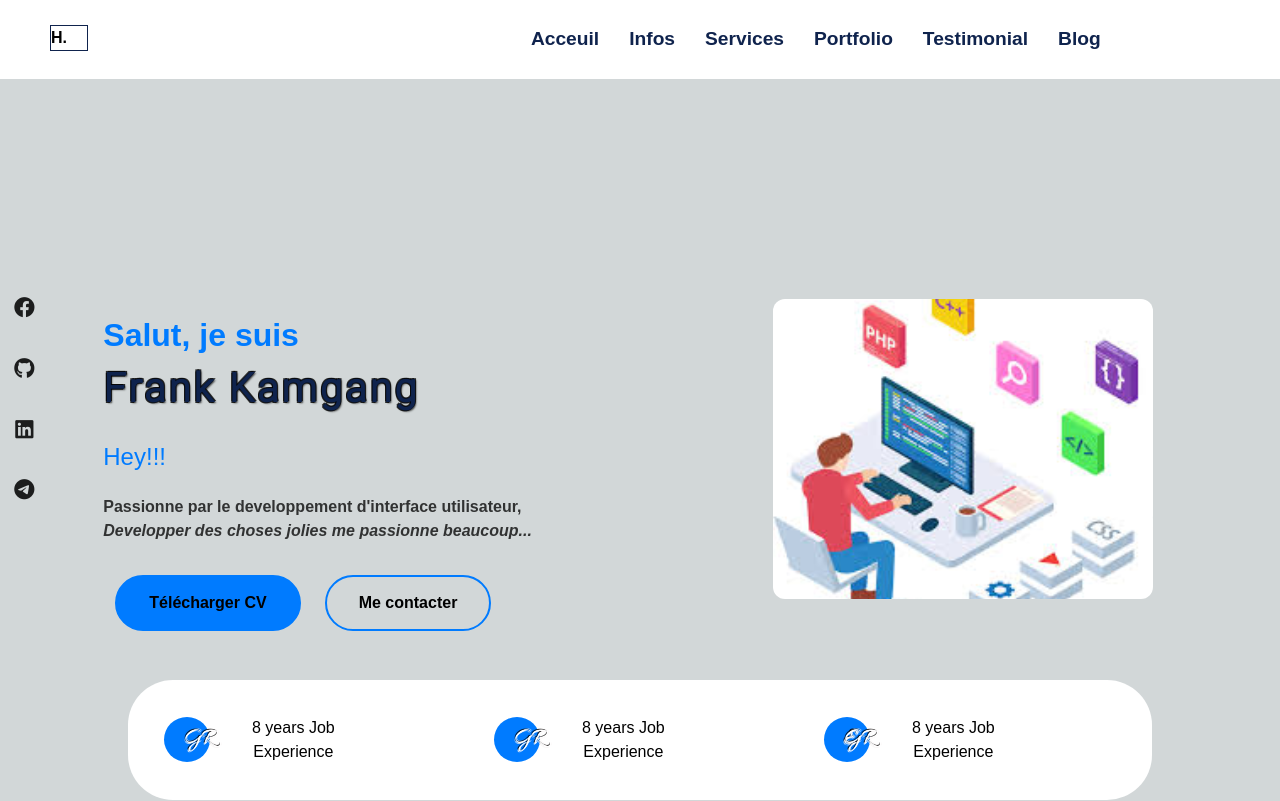
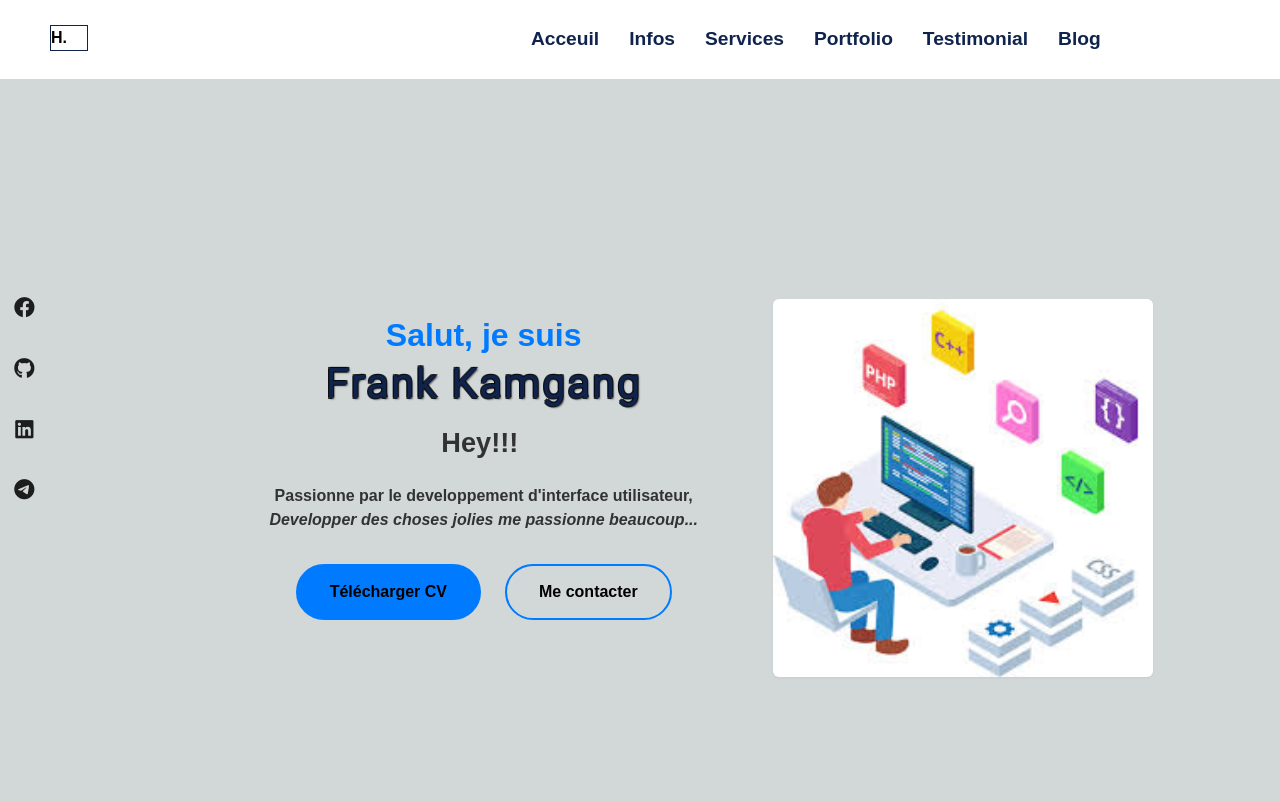
Before and after one commit to Frankam487/portfolio, a React (Vite) app: page / in a window 1280 px wide. Shown: the top 801 px of the page. Built offline with nearby package versions, Linux system fonts and the light colour scheme.

Commit message:
cleaned whith tailwindcss

```diff
--- a/src/App.jsx
+++ b/src/App.jsx
@@ -20,7 +20,6 @@ const App = () => {
       <div className="app">
         <Header />
         <Home />
-        <Skills />
         <AboutMe />
         <Expertise />
         <Parcours />
--- a/src/components/Home.jsx
+++ b/src/components/Home.jsx
@@ -5,20 +5,18 @@ export const Home = () => {
   return (
     <>
       <Icons />
-      <div className="content">
-        <div className="home">
-          <div className="name-content">
-            <h4>Salut, je suis</h4>
-            <h1>Frank Kamgang</h1>
-            <h5>
-              <span style={{ background: "red" }}>
-                <TypeAnimation
-                  style={{
-                    color: "#007bff",
-                    fontWeight: "100",
-                    fontSize: "1.5rem",
-                    fontFamily: "sans-serif",
-                  }}
+      <div className="content 1005:flex grid grid-cols-[55%_35%] my-48">
+        <div className="home w-full text-center">
+          <div className="name-content mx-36">
+            <h4 className="text-1xl text-cyan-500 font-bold my-2">
+              Salut, je suis
+            </h4>
+            <h1 className="text-3xl font-extrabold text-blue-950 flex-1">
+              Frank Kamgang
+            </h1>
+            <h5 >
+              <span >
+                <TypeAnimation className="text-cyan-200"
                   sequence={[
                     "Hey!!!",
                     1000,
@@ -32,16 +30,26 @@ export const Home = () => {
               </span>
             </h5>
           </div>
-          <p>
+          <p className="my-8 font-bold text-center">
             Passionne par le developpement d'interface utilisateur,
             <br /> <i>Developper des choses jolies me passionne beaucoup...</i>
           </p>
-          <div className="btns-container">
-            <button className="tel">Télécharger CV</button>
-            <button className="contact">Me contacter</button>
+          <div className="btns-container mx-auto flex my-10 items-center justify-center">
+            <button className="tel flex transform hover:scale-110 hover:-translate-x-1 transition-transform duration-300justify-center items-center mx-[7px] p-[14px_32px] border-2 border-sky-500 rounded-[30px] cursor-pointer duration-400 ease text-1xl">
+              Télécharger CV
+            </button>
+            <button className="contact flex justify-center items-center p-[14px_32px] border-2 border-sky-500 rounded-[30px] cursor-pointer duration-400 ease transform hover:scale-110 hover:-translate-x-1 transition-transform duration-300">
+              Me contacter
+            </button>
           </div>
         </div>
-        <div className="image"></div>
+        <div className="image  1005:bg-reg-400">
+          <img
+            src="../../../public/images.jpeg"
+            alt=""
+            className="text-center mx-auto  rounded-md drop-shadow-sm w-[400px]"
+          />
+        </div>
       </div>
     </>
   );
--- a/src/components/Portfolio.jsx
+++ b/src/components/Portfolio.jsx
@@ -22,8 +22,8 @@ const Portfolio = () => {
       <div className="projects flex flex-wrap items-center justify-center">
         <div className="image m-12 relative w-[400px]">
           <img src="../../public/fr.jpg" alt="" className="w-full" />
-          <div className="absolute top-[-0px] left-[-11px] h-full w-full text-white bg-black/60 flex flex-col  items-center opacity-0 duration-600 hover:opacity-100  md:top-[-220px]">
-            <div className="btns flex transform translate-y-[195px] transition-transform duration-600 group-hover:translate-y-0">
+          <div className="">
+            <div className="btns ">
               <button className="flex">X</button>
               <button className="flex">X</button>
             </div>
--- a/src/styles/components/_Skills.scss
+++ b/src/styles/components/_Skills.scss
@@ -1,51 +1,51 @@
-.skills {
-    display: grid;
-    grid-template-columns: 33% 33% 33%;
-    background-color: $white;
-    padding: 12px;
-    transform: translate(50% -50%);
-    margin: 0 auto;
-    margin-top: 25px;
-    width: 80%;
-    border-radius: 45px;
+// .skills {
+//     display: grid;
+//     grid-template-columns: 33% 33% 33%;
+//     background-color: $white;
+//     padding: 12px;
+//     transform: translate(50% -50%);
+//     margin: 0 auto;
+//     margin-top: 25px;
+//     width: 80%;
+//     border-radius: 45px;
 
-    .years,
-    .project,
-    .support {
-        display: grid;
-        grid-template-columns: 25% 75%;
-        text-align: center;
-        align-items: center;
-        width: 70%;
+//     .years,
+//     .project,
+//     .support {
+//         display: grid;
+//         grid-template-columns: 25% 75%;
+//         text-align: center;
+//         align-items: center;
+//         width: 70%;
 
-        span {
-            content: '';
-            border-radius: 50%;
-            background: $skyblue;
-            height: 45px;
-            width: 46px;
-            padding: 20px;
-            display: flex;
-            font-family: $font1;
-            font-size: 1.4rem;
-            color: $white;
-            align-items: center;
-            text-align: center;
-            position: relative;
-            text-shadow: 0px 0px rgba(255, 252, 252, 0.8),
-                    -1px -1px 0px rgba(0, 0, 0, 0.8),
-                    1px -1px 0px rgba(250, 246, 246, 0.8),
-                    -1px 1px 0px rgba(247, 244, 244, 0.8);
-            &::after{
-                content: 'GR';
-                position: absolute;
-            }
-        }
+//         span {
+//             content: '';
+//             border-radius: 50%;
+//             background: $skyblue;
+//             height: 45px;
+//             width: 46px;
+//             padding: 20px;
+//             display: flex;
+//             font-family: $font1;
+//             font-size: 1.4rem;
+//             color: $white;
+//             align-items: center;
+//             text-align: center;
+//             position: relative;
+//             text-shadow: 0px 0px rgba(255, 252, 252, 0.8),
+//                     -1px -1px 0px rgba(0, 0, 0, 0.8),
+//                     1px -1px 0px rgba(250, 246, 246, 0.8),
+//                     -1px 1px 0px rgba(247, 244, 244, 0.8);
+//             &::after{
+//                 content: 'GR';
+//                 position: absolute;
+//             }
+//         }
 
-        padding: 12px;
-        margin: 12px;
-        // border-right: 1px solid teal;
+//         padding: 12px;
+//         margin: 12px;
+//         // border-right: 1px solid teal;
 
-    }
+//     }
 
-}
+// }
--- a/src/styles/components/_home.scss
+++ b/src/styles/components/_home.scss
@@ -5,7 +5,7 @@
     display: grid;
 
     .image {
-        background: url(../../../public/images.jpeg)center/cover;
+        // background: url(../../../public/images.jpeg)center/cover;
         border: none;
         height: 300px;
         border-radius: 12px;
@@ -36,11 +36,24 @@
     .home {
         margin: 0 12%;
 
+        @media screen and (max-width: 857px) {
+
+            display: flex;
+            flex-direction: column;
+            justify-content: center;
+            align-items: center;
+
+            img {
+                visibility: hidden;
+            }
+        }
+
         .name-content {
             margin: 12px 0;
 
             h1 {
                 @media screen and (max-width: 500px) {
+
                     font-size: 2rem;
                 }
 
@@ -86,8 +99,10 @@
 
             .tel {
                 background: $skyblue;
+                color: #000;
 
                 &:hover {
+                    color: #fff;
                     transform: translateX(12px) scale(1.08);
                 }
             }
@@ -96,7 +111,9 @@
                 display: block;
 
                 button {
-                    width: 50%;
+                    margin: 0 auto;
+                    margin-top: 7px;
+                    width: 40%;
                 }
             }
 
@@ -140,6 +157,7 @@
             }
 
             &:hover {
+
                 transform: scale(1.1) translate(-5px);
             }
         }
--- a/src/styles/components/_portfolio.scss
+++ b/src/styles/components/_portfolio.scss
@@ -9,17 +9,17 @@
 
 
             button {
-                // margin: 0 10px;
-                // padding: 10px;
-                // border-radius: 4px;
-                // border: transparent;
-                // transition: .3s ease;
+                margin: 0 10px;
+                padding: 10px;
+                border-radius: 4px;
+                border: transparent;
+                transition: .3s ease;
 
-                // cursor: pointer;
+                cursor: pointer;
 
-                // &:hover {
-                //     transform: scale(1.1);
-                // }
+                &:hover {
+                    transform: scale(1.1);
+                }
 
             }
 
@@ -31,22 +31,22 @@
             margin: 22px;
         }
 
-        // &>* {
-        //     transform: translateY(35px);
+        &>* {
+            transform: translateY(35px);
 
-        //     transition: transform .6s;
-        // }
+            transition: transform .6s;
+        }
 
-        // &:hover>* {
-        //     transform: translateY(0);
+        &:hover>* {
+            transform: translateY(0);
 
 
-        // }
+        }
 
-        // &:hover {
-        //     opacity: 1;
+        &:hover {
+            opacity: 1;
 
-        // }
+        }
 
 
         h1 {
--- a/tailwind.config.js
+++ b/tailwind.config.js
@@ -6,7 +6,8 @@ export default {
   theme: {
     extend: {
       screen: {
-        '700px': '700px',
+
+        '1005': '1005px'
       }
     },
   },
```
